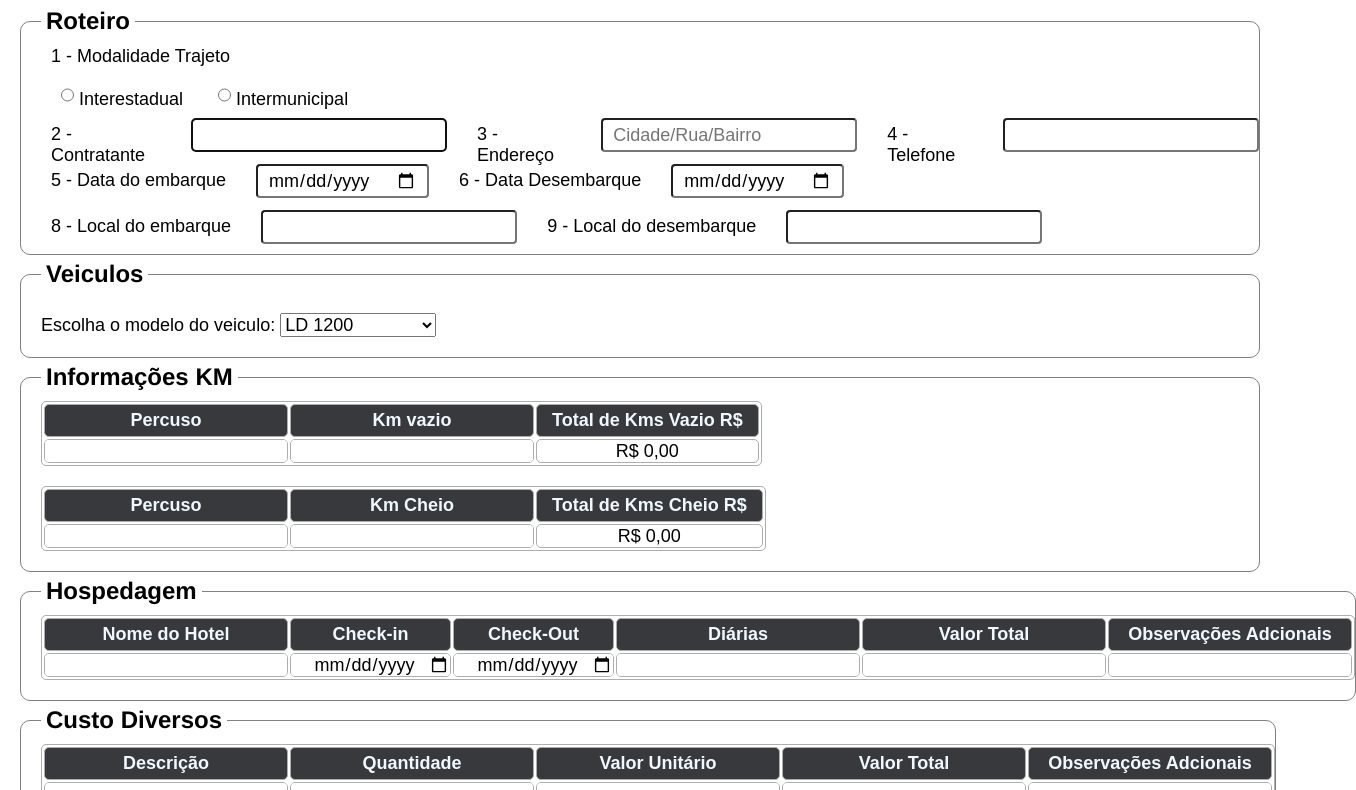
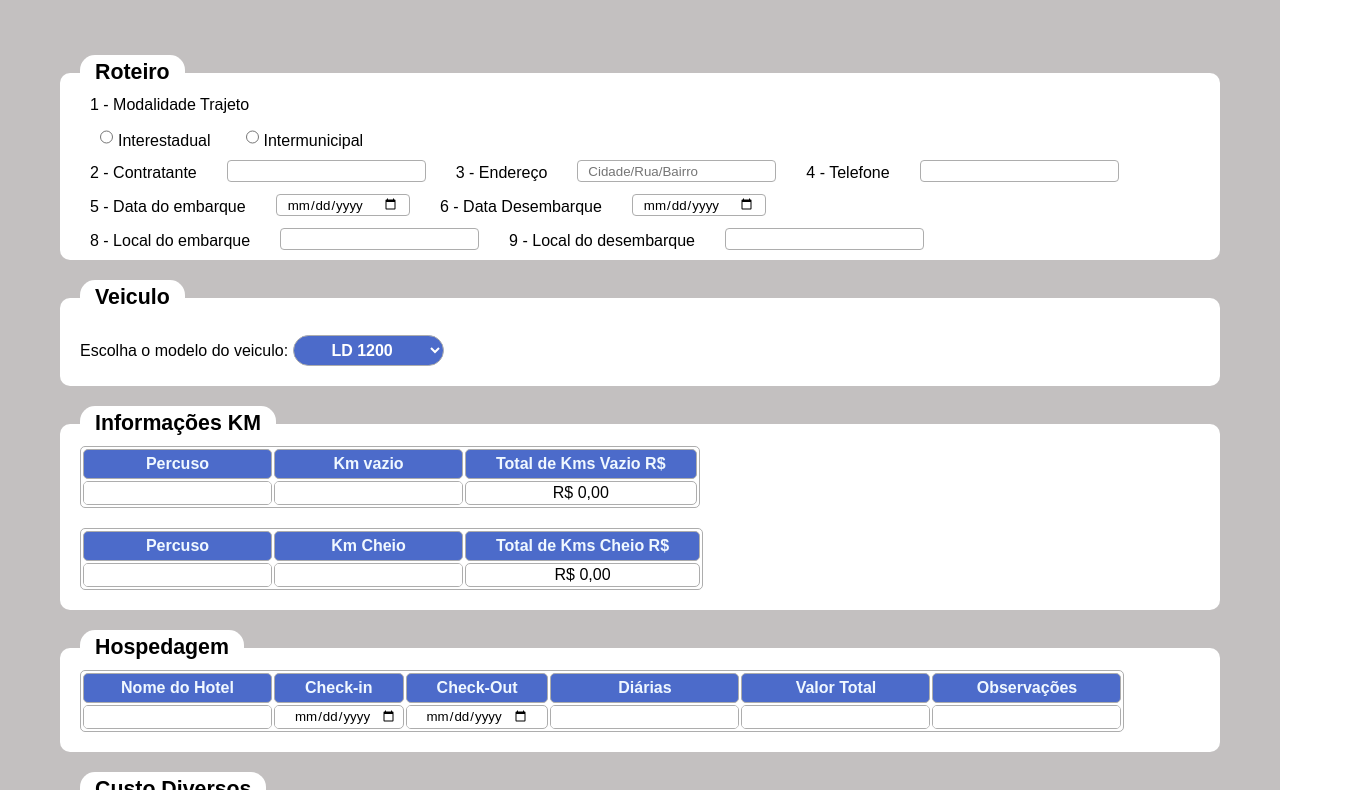
Before and after one commit to laurolabegaline/cotaquions.app, a website: page index.html in a window 1280 px wide. Shown: the part 59-849 px from the top of the page, 1356 px wide, since content can reach past the window. Drawn offline with Linux system fonts and the light colour scheme.

Commit message:
Att front

```diff
--- a/index.html
+++ b/index.html
@@ -4,22 +4,21 @@
 		<meta charset="UTF-8" />
 		<meta http-equiv="X-UA-Compatible" content="IE=edge" />
 		<meta name="viewport" content="width=device-width, initial-scale=1.0" />
-      <title>App Taquions Turismo</title>
+		<title>COTAQUIONS - Sistema de Cotação</title>
 		<link rel="stylesheet" href="style.css" />
 	</head>
 	<body>
 		<div class="topo">
-         <h1>APP COTAQUIONS</h1>
+			<h1 class="title">APP COTAQUIONS</h1>
 		</div>
-      <div>
+		<div class="newtrip">
 			<form action="">
 				<div class="container">
 					<fieldset>
 						<legend>Roteiro</legend>
 						<p>1 - Modalidade Trajeto</p>
 						<div class="checkbox">
-                     <input type="radio" name="modalidade" id="agp" /><label
-                        for="agp"
+							<input type="radio" name="modalidade" id="agp" /><label for="agp"
 								>Interestadual</label
 							>
 							<input type="radio" name="modalidade" id="antt" /><label
@@ -29,16 +28,18 @@
 						</div>
 						<div class="contratante">
 							<p>2 - Contratante</p>
-                     <input type="text" id="contratante" autofocus />
+							<input class="bordertheme" type="text" id="contratante" />
 							<p>3 - Endereço</p>
 							<input
 								type="text"
+								class="bordertheme"
 								id="endereco"
 								placeholder="Cidade/Rua/Bairro"
 							/>
 							<p>4 - Telefone</p>
 							<input
 								type="tel"
+								class="bordertheme"
 								id="tel"
 								maxlength="15"
 								onkeyup="handlePhone(event)"
@@ -46,9 +47,15 @@
 						</div>
 						<div class="contratante">
 							<p>5 - Data do embarque</p>
-                     <input type="date" name="dtembarque" id="dtembarque" />
+							<input
+								class="bordertheme"
+								type="date"
+								name="dtembarque"
+								id="dtembarque"
+							/>
 							<p>6 - Data Desembarque</p>
 							<input
+								class="bordertheme"
 								type="date"
 								name="dtdesembarque"
 								id="dtdesembarque"
@@ -56,9 +63,15 @@
 						</div>
 						<div class="contratante">
 							<p>8 - Local do embarque</p>
-                     <input type="text" name="lcembarque" id="lcembarque" />
+							<input
+								class="bordertheme"
+								type="text"
+								name="lcembarque"
+								id="lcembarque"
+							/>
 							<p>9 - Local do desembarque</p>
 							<input
+								class="bordertheme"
 								type="text"
 								name="lcdesembarque"
 								id="lcdesembarque"
@@ -66,34 +79,12 @@
 							/>
 						</div>
 					</fieldset>
-               <!--  <fieldset>
+					<fieldset>
 						<legend>Veiculo</legend>
-                  <div class="checkbox">
-                     <input
-                        type="radio"
-                        value="1"
-                        name="veiculoSelect"
-                        id="vecld"
-                     /><label for="vecld">LD 1200</label>
-                     <input
-                        type="radio"
-                        value="2"
-                        name="veiculoSelect"
-                        id="vecg6"
-                     /><label for="vecg6">G6 EXECUTIVO</label>
-                     <input
-                        type="radio"
-                        value="3"
-                        name="veiculoSelect"
-                        id="vecvan"
-                     /><label for="vecvan">VAN Furgão</label>
-                  </div>
-               </fieldset> -->
-               <fieldset>
-                  <legend>Veiculos</legend>
 						<div class="container">
 							<label for="veiculos">Escolha o modelo do veiculo:</label>
 							<select
+								class="bordertheme"
 								name="veiculos"
 								id="veiculos"
 								onchange="AlterarValorKm()"
@@ -110,9 +101,9 @@
 						<div class="vazio">
 							<table id="vazio">
 								<tr>
-                           <th>Percuso</th>
-                           <th>Km vazio</th>
-                           <th>Total de Kms Vazio R$</th>
+									<th class="th1">Percuso</th>
+									<th class="th2">Km vazio</th>
+									<th class="th3">Total de Kms Vazio R$</th>
 								</tr>
 								<tr>
 									<td><input type="text" /></td>
@@ -137,11 +128,7 @@
 								</tr>
 								<tr>
 									<td>
-                              <input
-                                 type="text"
-                                 name="percusoIda"
-                                 id="percursoIda"
-                              />
+										<input type="text" name="percusoIda" id="percursoIda" />
 									</td>
 									<td>
 										<input
@@ -165,7 +152,7 @@
 								<th>Check-Out</th>
 								<th>Diárias</th>
 								<th>Valor Total</th>
-                        <th>Observações Adcionais</th>
+								<th>Observações</th>
 							</tr>
 							<tr>
 								<td><input type="text" /></td>
@@ -173,11 +160,7 @@
 								<td><input type="date" name="" id="" /></td>
 								<td><input type="number" name="" id="" /></td>
 								<td>
-                           <input
-                              type="currency"
-                              name="handleMoney"
-                              id="getMoney"
-                           />
+									<input type="currency" name="handleMoney" id="getMoney" />
 								</td>
 								<td><input type="text" name="" id="" /></td>
 							</tr>
@@ -191,7 +174,7 @@
 								<th>Quantidade</th>
 								<th>Valor Unitário</th>
 								<th>Valor Total</th>
-                        <th>Observações Adcionais</th>
+								<th>Observações</th>
 							</tr>
 							<tr>
 								<td><input type="text" /></td>
--- a/style.css
+++ b/style.css
@@ -1,8 +1,20 @@
 * {
 	margin: 0;
 	padding: 0;
-   font-size: 18px;
-   font-family: Arial, Helvetica, sans-serif;
+	box-sizing: border-box;
+	font-family: var(--body-font);
+}
+html {
+	scroll-behavior: smooth;
+}
+
+:root {
+	--header-height: 4.5rem;
+	--title-font-size: 1.875rem;
+	--subititle-font-size: 1.125rem;
+	--title-font: "Poppins", sans-serif;
+	--body-font: "DM Sans", sans-serif;
+	--color-theme: rgb(76, 107, 202);
 }
 
 .topo {
@@ -11,16 +23,27 @@
 	padding: 10px;
 	padding-left: 50px;
 }
+.title {
+	font: var(--title-font-size) var(--title-font);
+}
+.newtrip {
+	padding: 20px;
+	background-color: rgb(195, 192, 192);
+}
 fieldset {
 	border-radius: 10px;
-   border: 1px solid gray;
+	border: none;
+	background-color: white;
+	margin: 20px;
 }
 legend {
-   font-family: "Franklin Gothic Medium", "Arial Narrow", Arial, sans-serif;
-   font-weight: 900;
-   font-size: 18pt;
+	font-family: var(--title-font);
+	font-weight: 700;
+	font-size: 16pt;
 	margin-left: 20px;
-   padding: 5px;
+	padding: 5px 15px;
+	background-color: white;
+	border-radius: 15px;
 }
 .container p,
 input {
@@ -29,6 +52,15 @@ input {
 	height: 22px;
 	border-radius: 4px;
 	padding: 4px 10px;
+}
+select {
+	background-color: var(--color-theme);
+	color: white;
+	font: var(--title-font) 18pt;
+	font-weight: bold;
+	padding: 5px;
+	border-radius: 20px;
+	text-align: center;
 }
 
 .container {
@@ -53,6 +85,9 @@ input.button {
 	border-radius: 10px;
 	border: 1px solid black;
 }
+.bordertheme {
+	border: 1px solid rgb(173, 173, 173);
+}
 table,
 th,
 td {
@@ -61,9 +96,9 @@ td {
 	border-radius: 5px;
 }
 th {
-   background-color: rgb(56, 57, 60);
+	background-color: var(--color-theme);
 	color: aliceblue;
-   padding: 5px 15px;
+	padding: 5px 30px;
 	align-items: center;
 }
 td {
```
Lines whose indentation alone changed are shown as unchanged.
